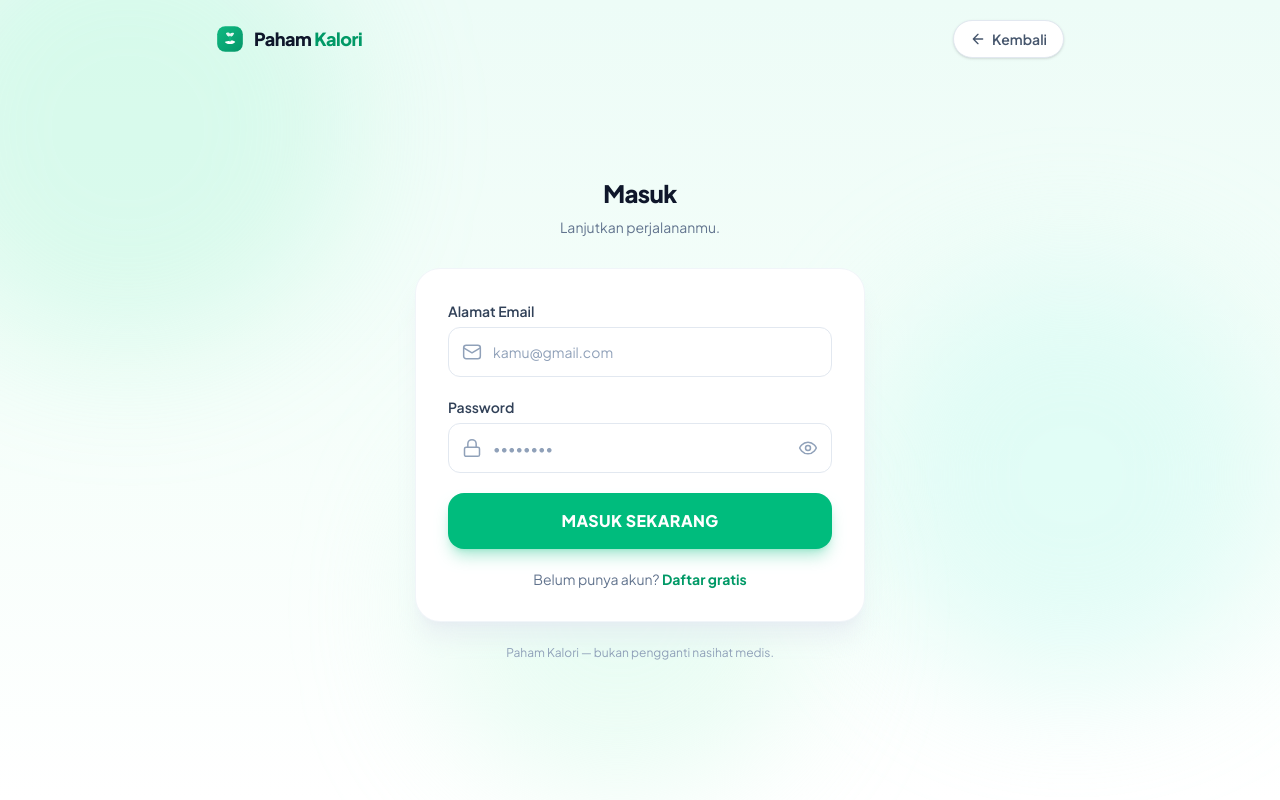
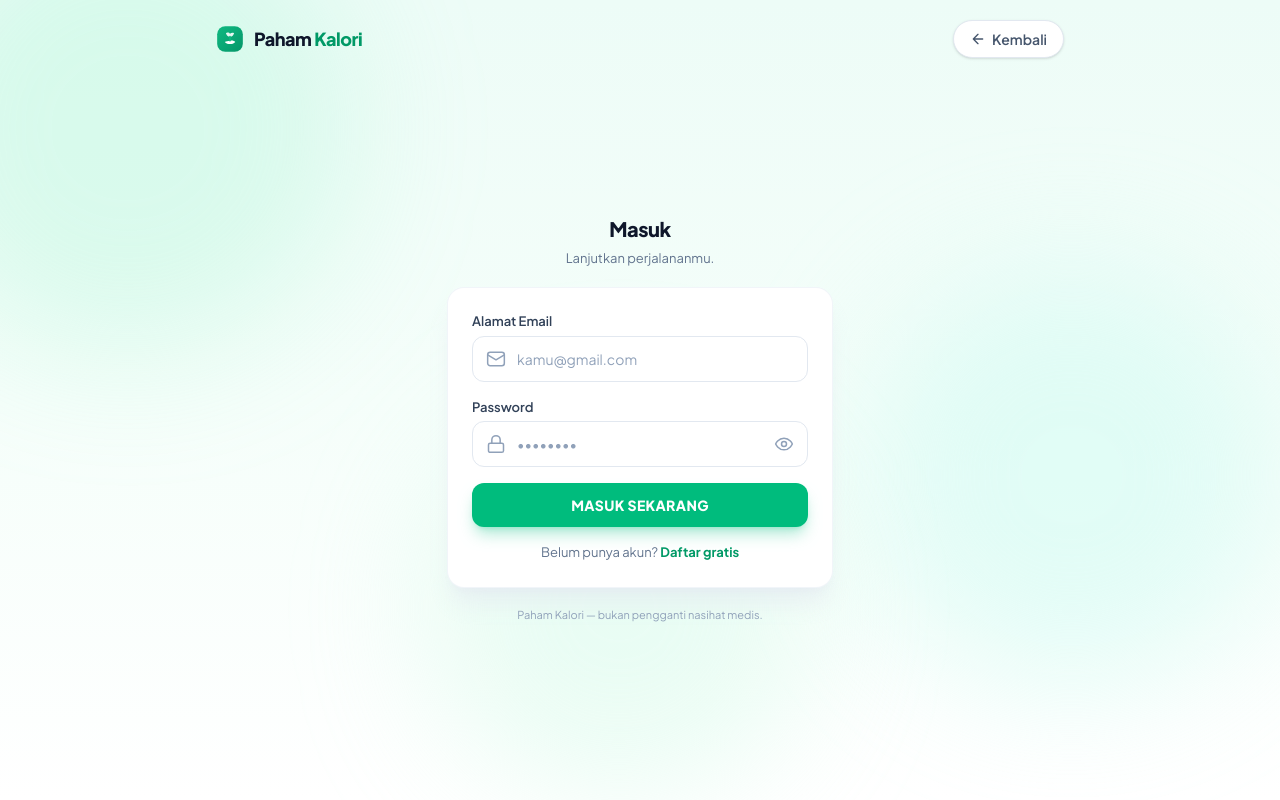
Before and after one commit to yudika-12/paham-kalori, a Next.js app in the folder frontend/: page /login in a window 1280 px wide. Built offline with nearby package versions, Linux system fonts and the light colour scheme.

Commit message:
style: compact & minimal login and register cards

```diff
--- a/frontend/src/app/login/page.tsx
+++ b/frontend/src/app/login/page.tsx
@@ -7,7 +7,7 @@ import Link from "next/link";
 import { Suspense } from "react";
 
 const fieldClasses =
-  "w-full rounded-xl border border-slate-200 bg-white py-3.5 pl-11 pr-11 text-sm text-slate-900 placeholder:text-slate-400 outline-none transition focus:border-emerald-500 focus:ring-4 focus:ring-emerald-500/10 dark:border-white/10 dark:bg-[#0E1114] dark:text-white dark:placeholder:text-slate-500 dark:focus:border-emerald-400 dark:focus:ring-emerald-400/10";
+  "w-full rounded-xl border border-slate-200 bg-white py-3 pl-11 pr-11 text-sm text-slate-900 placeholder:text-slate-400 outline-none transition focus:border-emerald-500 focus:ring-4 focus:ring-emerald-500/10 dark:border-white/10 dark:bg-[#0E1114] dark:text-white dark:placeholder:text-slate-500 dark:focus:border-emerald-400 dark:focus:ring-emerald-400/10";
 
 const fieldErrorClasses =
   "border-red-500/70 bg-red-50 focus:border-red-500 focus:ring-4 focus:ring-red-500/10 dark:bg-red-950/20 dark:focus:border-red-400 dark:focus:ring-red-500/10";
@@ -126,9 +126,9 @@ function LoginForm() {
   }
 
   return (
-    <form onSubmit={handleSubmit} className="space-y-5">
+    <form onSubmit={handleSubmit} className="space-y-4">
       <div>
-        <label className="mb-1.5 block text-sm font-semibold text-slate-700 dark:text-slate-300">
+        <label className="mb-1 block text-[13px] font-semibold text-slate-700 dark:text-slate-300">
           Alamat Email
         </label>
         <div className="relative">
@@ -154,7 +154,7 @@ function LoginForm() {
       </div>
 
       <div>
-        <label className="mb-1.5 block text-sm font-semibold text-slate-700 dark:text-slate-300">
+        <label className="mb-1 block text-[13px] font-semibold text-slate-700 dark:text-slate-300">
           Password
         </label>
         <div className="relative">
@@ -196,12 +196,12 @@ function LoginForm() {
       <button
         type="submit"
         disabled={loading}
-        className="w-full rounded-2xl bg-emerald-500 py-4 text-base font-extrabold tracking-wide text-white shadow-lg shadow-emerald-500/30 transition hover:bg-emerald-600 active:scale-[0.99] disabled:opacity-60 dark:hover:bg-emerald-400"
+        className="w-full rounded-xl bg-emerald-500 py-3 text-sm font-extrabold tracking-wide text-white shadow-lg shadow-emerald-500/30 transition hover:bg-emerald-600 active:scale-[0.99] disabled:opacity-60 dark:hover:bg-emerald-400"
       >
         {loading ? "Memeriksa..." : "MASUK SEKARANG"}
       </button>
 
-      <p className="text-center text-sm text-slate-500 dark:text-slate-400">
+      <p className="text-center text-[13px] text-slate-500 dark:text-slate-400">
         Belum punya akun?{" "}
         <Link href="/register" className="font-bold text-emerald-600 hover:text-emerald-700 dark:text-emerald-400 dark:hover:text-emerald-300">
           Daftar gratis
@@ -241,23 +241,23 @@ export default function LoginPage() {
       </header>
 
       <main className="relative z-10 flex flex-1 items-center justify-center px-6 pb-16 pt-6">
-        <div className="w-full max-w-md">
-          <div className="mb-8 text-center">
-                        <h1 className="text-2xl font-extrabold tracking-tight text-slate-900 dark:text-white">
+        <div className="w-full max-w-sm">
+          <div className="mb-5 text-center">
+            <h1 className="text-xl font-extrabold tracking-tight text-slate-900 dark:text-white">
               Masuk
             </h1>
-            <p className="mt-2 text-sm text-slate-500 dark:text-slate-400">
+            <p className="mt-1.5 text-[13px] text-slate-500 dark:text-slate-400">
               Lanjutkan perjalananmu.
             </p>
           </div>
 
-          <div className="rounded-3xl bg-white p-8 shadow-xl shadow-slate-200/60 ring-1 ring-slate-100 dark:border dark:border-white/10 dark:bg-[#161B20] dark:shadow-2xl dark:shadow-black/40">
+          <div className="rounded-2xl bg-white p-6 shadow-xl shadow-slate-200/60 ring-1 ring-slate-100 dark:border dark:border-white/10 dark:bg-[#161B20] dark:shadow-2xl dark:shadow-black/40">
             <Suspense>
               <LoginForm />
             </Suspense>
           </div>
 
-          <p className="mt-6 text-center text-xs text-slate-400 dark:text-slate-500">
+          <p className="mt-5 text-center text-[11px] text-slate-400 dark:text-slate-500">
             Paham Kalori — bukan pengganti nasihat medis.
           </p>
         </div>
--- a/frontend/src/app/register/page.tsx
+++ b/frontend/src/app/register/page.tsx
@@ -41,9 +41,9 @@ const goalOptions: { value: Goal; label: string; emoji: string }[] = [
 ];
 
 const fieldClasses =
-  "h-12 w-full rounded-xl border border-slate-200 bg-white text-sm text-slate-900 placeholder:text-slate-400 outline-none transition focus:border-emerald-500 focus:ring-4 focus:ring-emerald-500/10 dark:border-white/10 dark:bg-[#0E1114] dark:text-white dark:placeholder:text-slate-500 dark:focus:border-emerald-400 dark:focus:ring-emerald-400/10";
+  "h-11 w-full rounded-xl border border-slate-200 bg-white text-sm text-slate-900 placeholder:text-slate-400 outline-none transition focus:border-emerald-500 focus:ring-4 focus:ring-emerald-500/10 dark:border-white/10 dark:bg-[#0E1114] dark:text-white dark:placeholder:text-slate-500 dark:focus:border-emerald-400 dark:focus:ring-emerald-400/10";
 
-const labelClasses = "mb-1.5 block text-sm font-semibold text-slate-700 dark:text-slate-300";
+const labelClasses = "mb-1.5 block text-[13px] font-semibold text-slate-700 dark:text-slate-300";
 
 function FieldIcon({ children }: { children: React.ReactNode }) {
   return (
@@ -351,10 +351,10 @@ export default function RegisterPage() {
       <main className="relative z-10 flex flex-1 items-center justify-center px-6 pb-10 pt-6">
         <div className="w-full max-w-lg">
           <div className="mb-5 text-center">
-            <h1 className="text-2xl font-extrabold tracking-tight text-slate-900 dark:text-white">
+            <h1 className="text-xl font-extrabold tracking-tight text-slate-900 dark:text-white">
               Daftar
             </h1>
-            <p className="mt-2 text-sm text-slate-500 dark:text-slate-400">
+            <p className="mt-1.5 text-[13px] text-slate-500 dark:text-slate-400">
               Buat akun &amp; mulai sekarang.
             </p>
           </div>
@@ -393,11 +393,11 @@ export default function RegisterPage() {
             })}
           </div>
 
-          <div className="rounded-3xl bg-white p-6 shadow-xl shadow-slate-200/60 ring-1 ring-slate-100 dark:border dark:border-white/10 dark:bg-[#161B20] dark:shadow-2xl dark:shadow-black/40">
+          <div className="rounded-2xl bg-white p-5 shadow-xl shadow-slate-200/60 ring-1 ring-slate-100 dark:border dark:border-white/10 dark:bg-[#161B20] dark:shadow-2xl dark:shadow-black/40">
             {step === 0 && (
               <div className="space-y-5">
                 <div>
-                  <h2 className="text-lg font-extrabold tracking-tight text-slate-900 dark:text-white">Buat akunmu.</h2>
+                  <h2 className="text-base font-extrabold tracking-tight text-slate-900 dark:text-white">Buat akunmu.</h2>
                   <p className="mt-1 text-sm text-slate-500 dark:text-slate-400">Nama, email, dan password untuk login.</p>
                 </div>
 
@@ -484,12 +484,12 @@ export default function RegisterPage() {
             {step === 1 && (
               <div className="space-y-4">
                 <div>
-                  <h2 className="text-lg font-extrabold tracking-tight text-slate-900 dark:text-white">Data dirimu.</h2>
+                  <h2 className="text-base font-extrabold tracking-tight text-slate-900 dark:text-white">Data dirimu.</h2>
                   <p className="mt-1 text-sm text-slate-500 dark:text-slate-400">Biar target kalorimu akurat.</p>
                 </div>
 
                 <div>
-                  <p className="mb-2 text-sm font-semibold text-slate-700 dark:text-slate-300">Tingkat aktivitas</p>
+                  <p className="mb-2 text-[13px] font-semibold text-slate-700 dark:text-slate-300">Tingkat aktivitas</p>
                   <div className="grid grid-cols-2 gap-2.5">
                     {activityOptions.map((opt) => {
                       const selected = activityLevel === opt.value;
@@ -602,7 +602,7 @@ export default function RegisterPage() {
             {step === 2 && (
               <div className="space-y-4">
                 <div>
-                  <h2 className="text-lg font-extrabold tracking-tight text-slate-900 dark:text-white">Apa tujuan utamamu?</h2>
+                  <h2 className="text-base font-extrabold tracking-tight text-slate-900 dark:text-white">Apa tujuan utamamu?</h2>
                   <p className="mt-1 text-sm text-slate-500 dark:text-slate-400">Kami sesuaikan target kalori harian dengan tujuan ini.</p>
                 </div>
                 <div className="space-y-2">
@@ -665,7 +665,7 @@ export default function RegisterPage() {
                 <button
                   onClick={goNext}
                   disabled={!canNext}
-                  className="w-full rounded-2xl bg-emerald-500 py-4 text-base font-bold text-white shadow-lg shadow-emerald-500/30 transition hover:bg-emerald-600 active:scale-[0.99] disabled:cursor-not-allowed disabled:opacity-40 dark:hover:bg-emerald-400"
+                  className="w-full rounded-xl bg-emerald-500 py-3 text-sm font-bold text-white shadow-lg shadow-emerald-500/30 transition hover:bg-emerald-600 active:scale-[0.99] disabled:cursor-not-allowed disabled:opacity-40 dark:hover:bg-emerald-400"
                 >
                   Lanjut
                 </button>
@@ -673,7 +673,7 @@ export default function RegisterPage() {
                 <button
                   onClick={handleSubmit}
                   disabled={loading}
-                  className="flex w-full items-center justify-center gap-2 rounded-2xl bg-emerald-500 py-4 text-base font-bold text-white shadow-lg shadow-emerald-500/30 transition hover:bg-emerald-600 active:scale-[0.99] disabled:opacity-50 dark:hover:bg-emerald-400"
+                  className="flex w-full items-center justify-center gap-2 rounded-xl bg-emerald-500 py-3 text-sm font-bold text-white shadow-lg shadow-emerald-500/30 transition hover:bg-emerald-600 active:scale-[0.99] disabled:opacity-50 dark:hover:bg-emerald-400"
                 >
                   {loading ? "Mendaftar..." : "Daftar ✨"}
                 </button>
```
